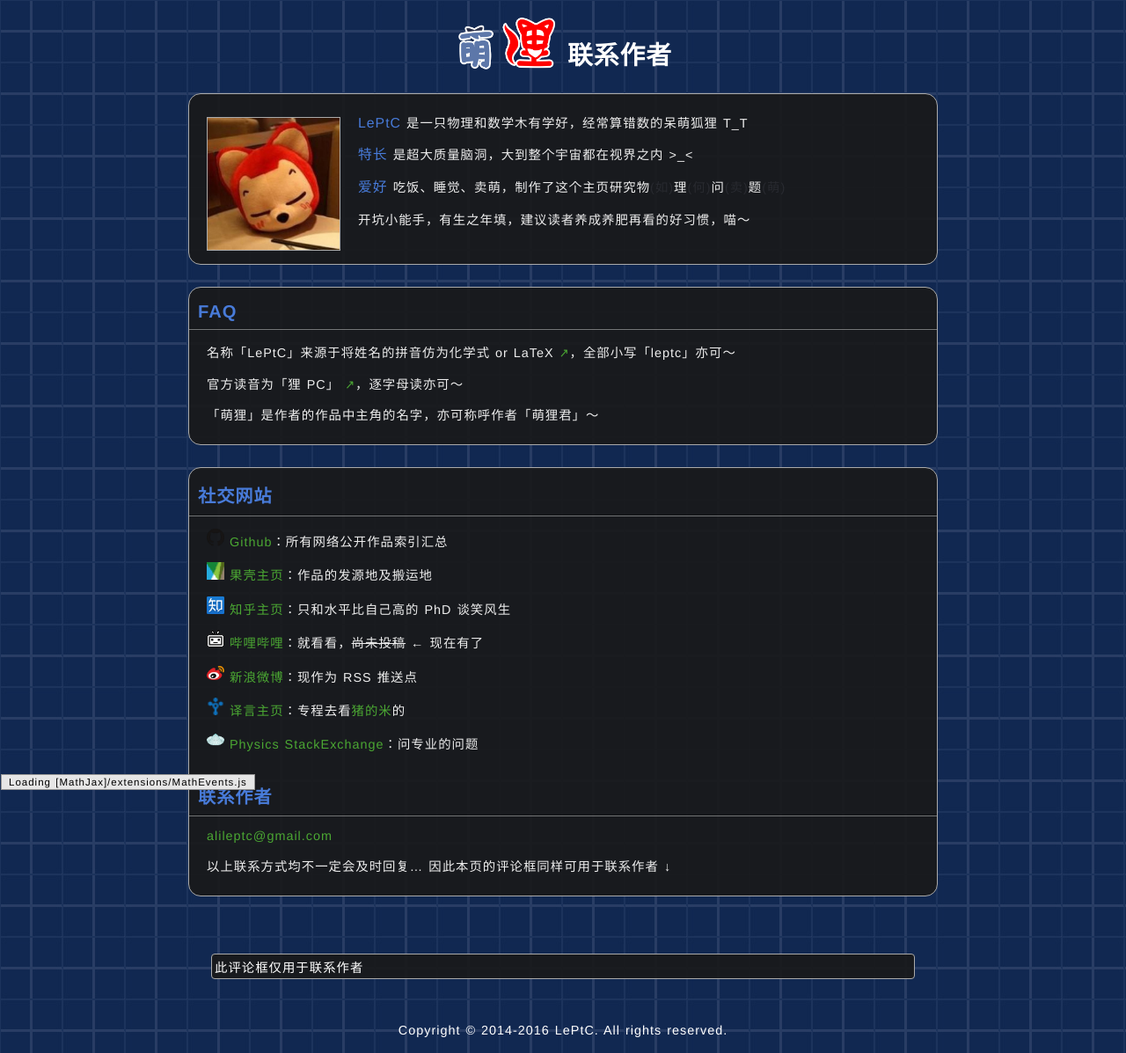
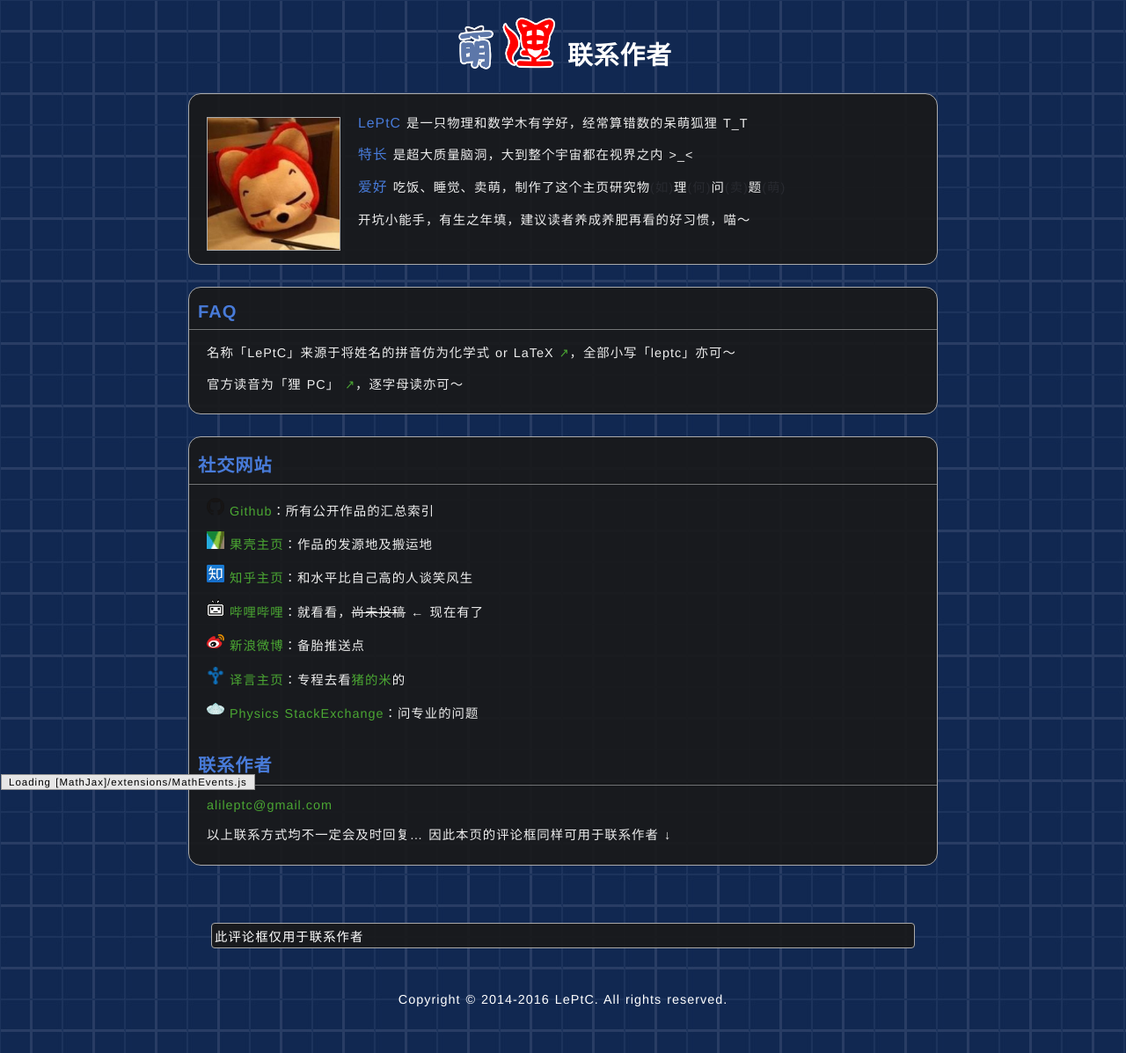
Before and after one commit to LePtC/LePtC.github.io, a Jekyll site: the page author.html, which Jekyll copies as it is, in a window 1280 px wide. Shown: the whole page at 88% size. Built offline with Jekyll 4.4.1, drawn with Linux system fonts in a browser that asks for light colours; Markdown is read by kramdown in place of the engine named in the settings; comment, search, counter and statistics services are not loaded.

Commit message:
update author

```diff
--- a/author.html
+++ b/author.html
@@ -1,8 +1,59 @@
----
-layout: index-sp
-author: 作者
-title: 联系作者
----
+<!DOCTYPE html>
+
+<html>
+<head>
+  <meta http-equiv="content-type" content="text/html; charset=utf-8" />
+  <title>萌狸作者 - 联系作者</title>
+  <link rel="shortcut icon" href="/css/favicon.ico">
+  <meta content="moele,mengli,萌狸,萌狸主页,萌狸系列,不科学系列,看不懂系列,萌狸百科,萌狸wiki,狸笔记,lenote,LePtC,leptc,狸PC,联系作者" name="keywords"></meta>
+  <meta content="萌狸作者 - 联系作者  by LePtC～" name="description">
+  <meta content="width=device-width, initial-scale=1" name="viewport"></meta>
+  <link rel="stylesheet" type="text/css" href="/css/global.css">
+  <script src="/js/fold.js"></script>
+  <script src="/js/mousetoggle.js"></script>
+
+  <!-- 多说公共JS代码 start (一个网页只需插入一次) -->
+  <script type="text/javascript">
+  var duoshuoQuery = {short_name:"leptc"};
+    (function() {
+      var ds = document.createElement('script');
+      ds.type = 'text/javascript';ds.async = true;
+      ds.src = (document.location.protocol == 'https:' ? 'https:' : 'http:') + '//static.duoshuo.com/embed.js';
+      ds.charset = 'UTF-8';
+      (document.getElementsByTagName('head')[0]
+       || document.getElementsByTagName('body')[0]).appendChild(ds);
+    })();
+    </script>
+  <!-- 多说公共JS代码 end -->
+  <script>
+    var _hmt = _hmt || [];
+    (function() {
+      var hm = document.createElement("script");
+      hm.src = "//hm.baidu.com/hm.js?741805e21dbbc9ff4f62a2c05a4a9a23";
+      var s = document.getElementsByTagName("script")[0];
+      s.parentNode.insertBefore(hm, s);
+    })();
+  </script>
+  <script type="text/x-mathjax-config">MathJax.Hub.Config({extensions:["tex2jax.js"],jax:["input/TeX","output/HTML-CSS"],tex2jax:{inlineMath:[['$','$'],["\\(","\\)"]],displayMath:[['$$','$$'],["\\[","\\]"]],processEscapes:true},"HTML-CSS":{availableFonts:["TeX"]},TeX:{equationNumbers:{autoNumber:"all"}}});</script>
+  <script type="text/javascript" src="/js/MathJax.js"></script>
+  <!-- "http://cdn.mathjax.org/mathjax/latest/MathJax.js?config=TeX-AMS-MML_HTMLorMML&locale=zh-hans" -->
+
+</head>
+
+
+<body>
+
+<p style="display:none;">
+  $ \newcommand{\uni}[1]{\ \mathrm{#1}} \newcommand{\E}[1]{\times 10^{#1}} \newcommand{\ket}[1]{|#1\rangle} $
+</p>
+
+<link rel="stylesheet" type="text/css" href="/css/homepage15B.css">
+
+
+<h1 align="center">
+  <div class="skinimg"><a title="回到萌狸主页" href="/index.html"><img src="/css/moele.png" alt="萌狸" class="moele"></a></div>
+  联系作者
+</h1>
 
 <div class="body">
 <div class="content">
@@ -19,33 +70,45 @@
 
 <div class="body">
 
-{% include header.html param="FAQ" %}
+<div class="header">
+  <h2><a name="FAQ">FAQ</a></h2>
+</div>
+<hr />
+
 
 <div class="content">
 <p>名称「LePtC」来源于将姓名的拼音仿为化学式 or LaTeX <a href="http://www.guokr.com/post/562014/">↗</a>，全部小写「leptc」亦可～</p>
 <p>官方读音为「狸 PC」 <a href="http://www.guokr.com/question/562401/">↗</a>，逐字母读亦可～</p>
-<!-- </p>其它读法和写法表示不习惯的说… </p> -->
+<!-- </p>其它读法和写法表示不习惯的说… </p>
 <p>「萌狸」是作者的作品中主角的名字，亦可称呼作者「萌狸君」～</p>
-<!-- <p>正确地书写 LePtC 的大小写将视为敬体，如果还做上下标的话 $\mathrm{L^{e}P_{t}C}$ 则是最高的礼仪  (๑• . •๑) </p> -->
+<p>正确地书写 LePtC 的大小写将视为敬体，如果还做上下标的话 $\mathrm{L^{e}P_{t}C}$ 则是最高的礼仪  (๑• . •๑) </p> -->
 </div>
 
 </div>
 
 <div class="body">
 
-{% include header.html param="社交网站" %}
+<div class="header">
+  <h2><a name="社交网站">社交网站</a></h2>
+</div>
+<hr />
+
 
 <div class="content">
-  <p><a title="Github" href="https://github.com/LePtC"><img src="/img/github.ico" style="height:20px"> Github</a>：所有网络公开作品索引汇总</p>
+  <p><a title="Github" href="https://github.com/LePtC"><img src="/img/github.ico" style="height:20px"> Github</a>：所有公开作品的汇总索引</p>
   <p><a title="果壳主页" href="http://www.guokr.com/i/1585771774/"><img src="/img/guokr.ico" style="height:20px"> 果壳主页</a>：作品的发源地及搬运地</p>
-  <p><a title="知乎主页" href="http://www.zhihu.com/people/leptc"><img src="/img/zhihu.ico" style="height:20px"> 知乎主页</a>：只和水平比自己高的 PhD 谈笑风生</p>
+  <p><a title="知乎主页" href="http://www.zhihu.com/people/leptc"><img src="/img/zhihu.ico" style="height:20px"> 知乎主页</a>：和水平比自己高的人谈笑风生</p>
   <p><a title="哔哩哔哩" href="http://space.bilibili.com/2654670"><img src="/img/bili.ico" style="height:20px"> 哔哩哔哩</a>：就看看，<s>尚未投稿</s> ← 现在有了</p>
-  <p><a title="新浪微博" href="http://weibo.com/u/1045122993"><img src="/img/weibo.ico" style="height:20px"> 新浪微博</a>：现作为 RSS 推送点</p>
+  <p><a title="新浪微博" href="http://weibo.com/u/1045122993"><img src="/img/weibo.ico" style="height:20px"> 新浪微博</a>：备胎推送点</p>
   <p><a title="译言" href="http://user.yeeyan.org/u/485697"><img src="/img/yeeyan.ico" style="height:20px"> 译言主页</a>：专程去看<a href="http://user.yeeyan.org/u/235419">猪的米</a>的</p>
   <p><a title="physics StackExchange" href="http://physics.stackexchange.com/users/41092/leptc"><img src="/img/pse.ico" style="height:20px"> Physics StackExchange</a>：问专业的问题</p>
 </div>
 
-{% include header.html param="联系作者" %}
+<div class="header">
+  <h2><a name="联系作者">联系作者</a></h2>
+</div>
+<hr />
+
 
 <div class="content">
   <p><a href="mailto:alileptc@gmail.com">alileptc@gmail.com</a></p>
@@ -68,3 +131,18 @@
   </div>
   </div>
 </div>
+
+
+
+<div id="footer">
+  <!-- <p>Copyright © 2014-2016 LePtC. All rights reserved.</p> -->
+  <p><a href="/copyright.html">Copyright © 2014-2016 LePtC. All rights reserved.</a></p>
+</div>
+
+
+  <script src="/js/filter.js"></script>
+  <script src="/js/myhide.js"></script>
+
+</body>
+
+</html>
```
